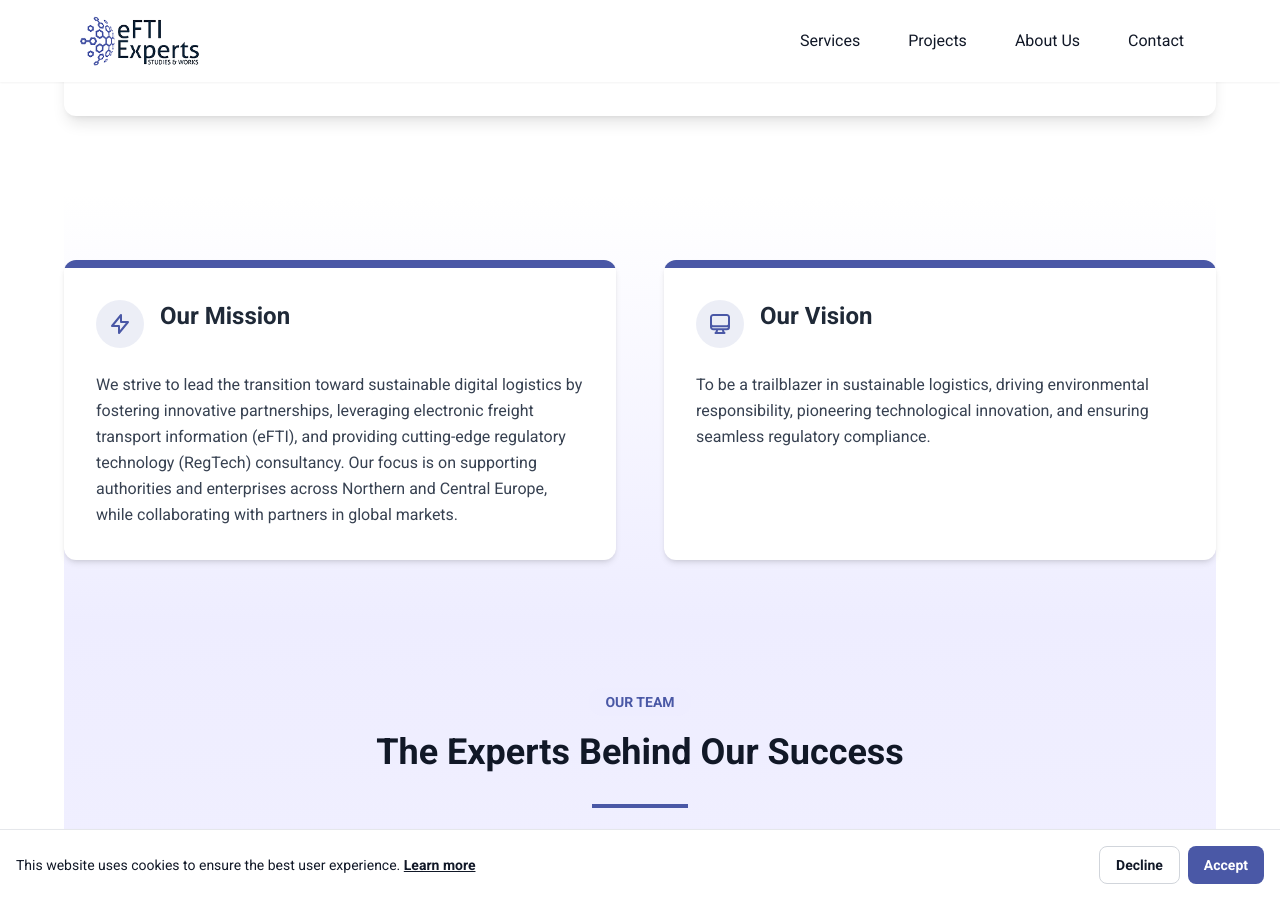
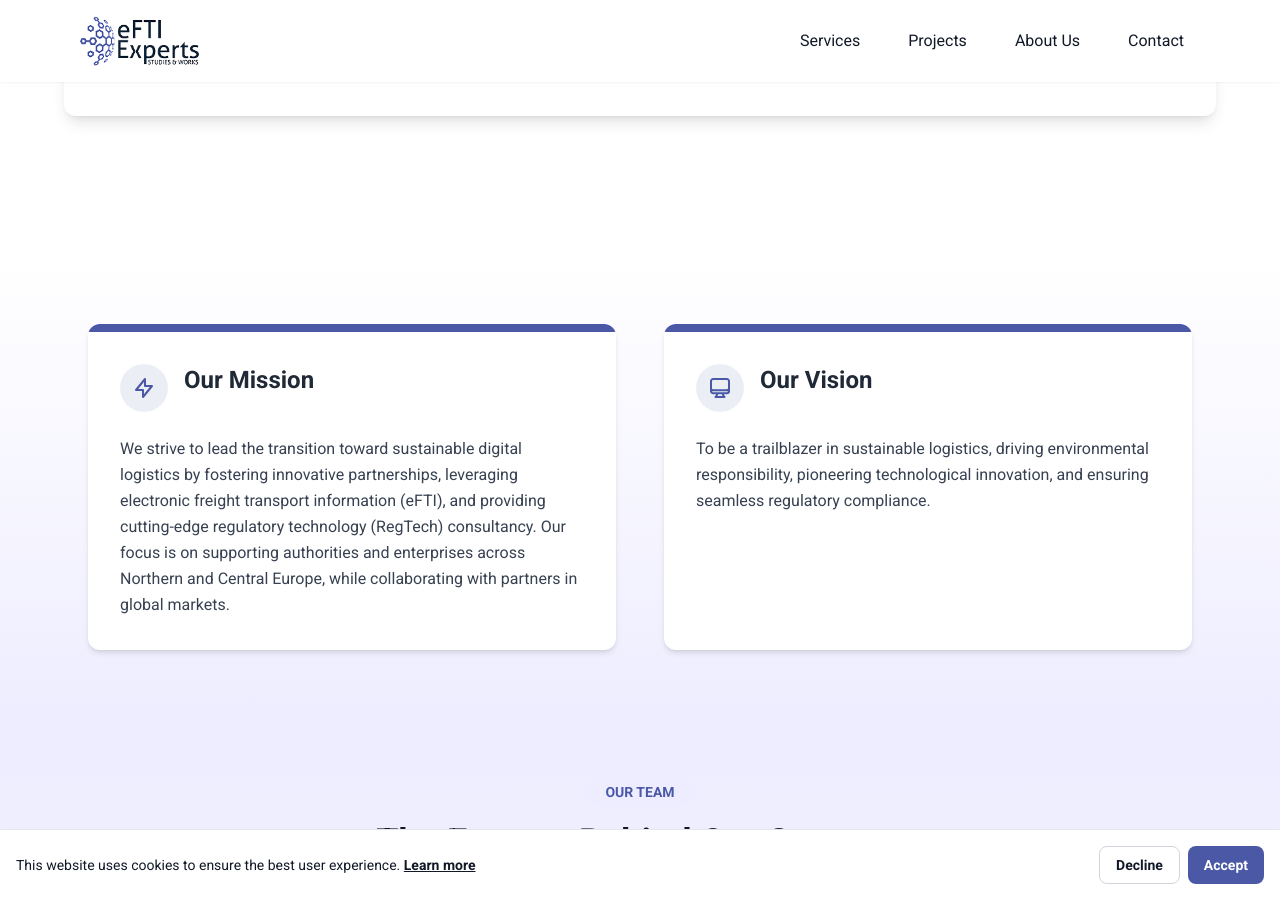
Before and after one commit to eFTI-Experts/homepage, a Jekyll site: the page built from _pages/about-us.md, in a window 1280 px wide and 900 px high, scrolled down 721 px. Built offline with Jekyll 4.4.1, drawn with Linux system fonts in a browser that asks for light colours.

Commit message:
cleaner about page

```diff
--- a/_layouts/about.html
+++ b/_layouts/about.html
@@ -62,10 +62,12 @@ layout: default
         </div>
       </div>
     </section>
+  </div>
+</section>
 
 <!-- Mission & Vision -->
 <section class="w-full bg-gradient-to-b from-white to-brand-light py-16">
-      <div class="max-w-6xl mx-auto">
+  <div class="px-6 max-w-6xl mx-auto">
     <div class="grid grid-cols-1 md:grid-cols-2 gap-12">
       <div class="bg-white rounded-xl shadow-md overflow-hidden" data-aos="fade-right">
         <div class="bg-brand h-2"></div>
@@ -106,7 +108,7 @@ layout: default
 
 <!-- Team -->
 <section class="w-full bg-gradient-to-b from-brand-light to-white py-16">
-      <div class="max-w-6xl mx-auto">
+  <div class="px-6 max-w-6xl mx-auto">
     <div class="text-center mb-12">
       <span class="inline-block px-4 py-1 bg-brand-light text-brand font-bold rounded-full text-sm mb-4">OUR TEAM</span>
       <h2 class="text-3xl md:text-4xl font-bold mb-8">The Experts Behind Our Success</h2>
@@ -125,6 +127,8 @@ layout: default
   </div>
 </section>
 
+<section class="py-16 px-4">
+  <div class="max-w-6xl mx-auto">
     <!-- Partnerships -->
     <section class="w-full mb-20 mt-8">
       <div class="bg-brand-light rounded-xl shadow-md overflow-hidden animate-fadeIn">
```
Lines whose indentation alone changed are shown as unchanged.
